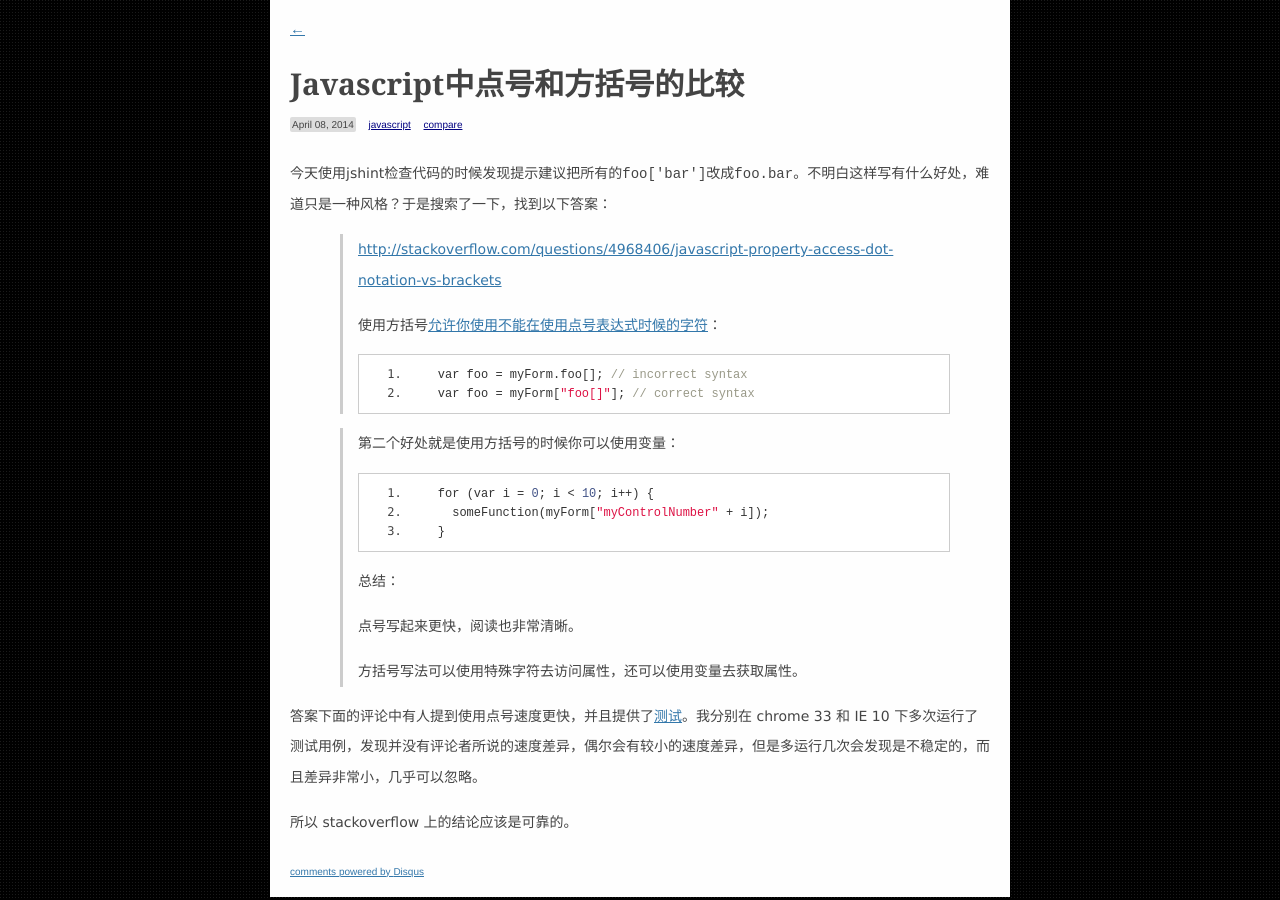
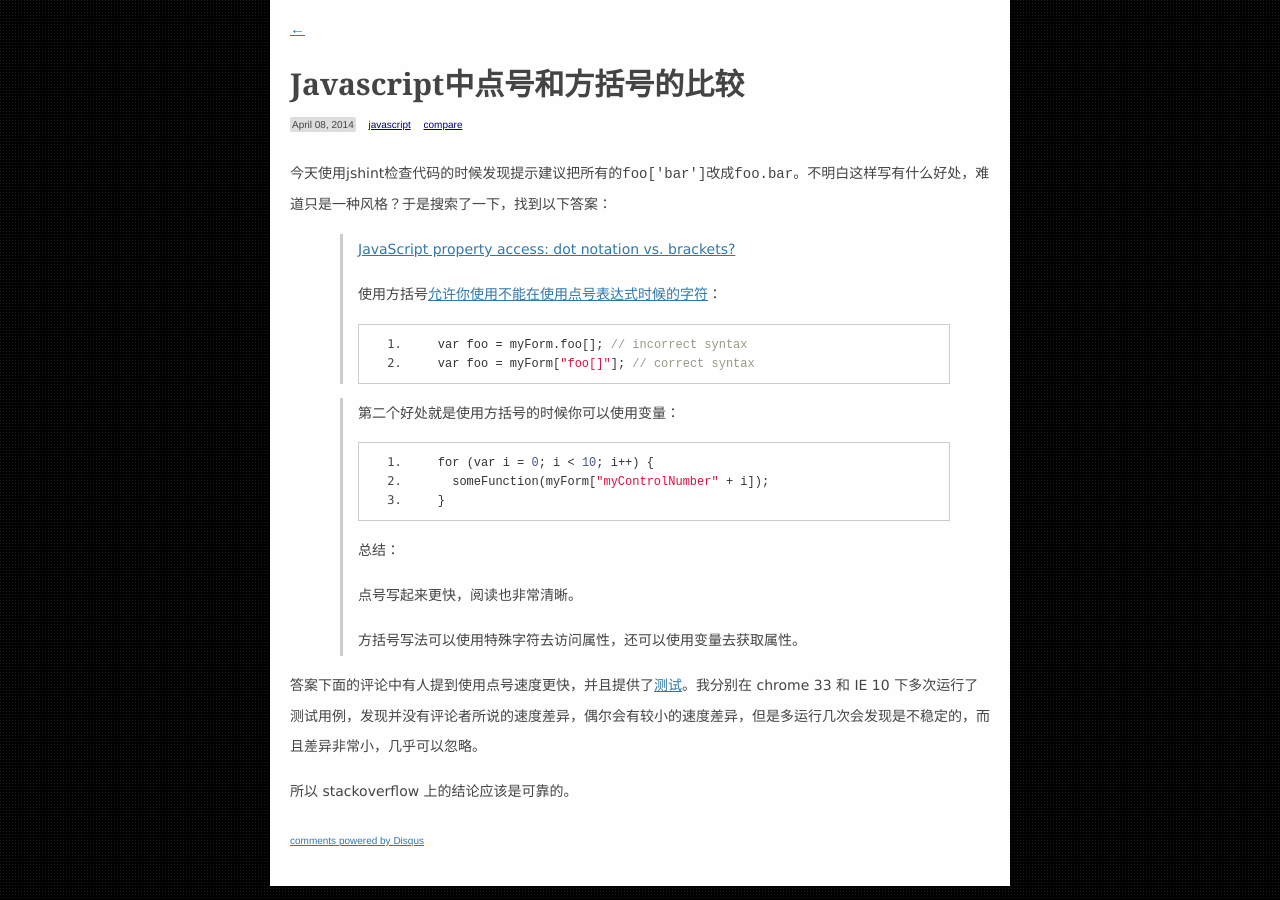
Before and after one commit to osrpt/osrpt.github.com, a Jekyll site: the page built from _posts/2014-04-08-javascript-dot-notation-vs-brackets.md, in a window 1280 px wide. Built offline with Jekyll 4.4.1, drawn with Linux system fonts in a browser that asks for light colours; nearby versions of some CDN libraries; Markdown is read by kramdown in place of the engine named in the settings; comment, search, counter and statistics services are not loaded.

Commit message:
change link

```diff
--- a/_posts/2014-04-08-javascript-dot-notation-vs-brackets.md
+++ b/_posts/2014-04-08-javascript-dot-notation-vs-brackets.md
@@ -8,7 +8,7 @@ tags:
 
 今天使用jshint检查代码的时候发现提示建议把所有的`foo['bar']`改成`foo.bar`。不明白这样写有什么好处，难道只是一种风格？于是搜索了一下，找到以下答案：
 
-><http://stackoverflow.com/questions/4968406/javascript-property-access-dot-notation-vs-brackets>
+>[JavaScript property access: dot notation vs. brackets?](http://stackoverflow.com/questions/4968406/javascript-property-access-dot-notation-vs-brackets)
 >
 >使用方括号[允许你使用不能在使用点号表达式时候的字符](http://www.dev-archive.net/articles/js-dot-notation/)：
 >
```
